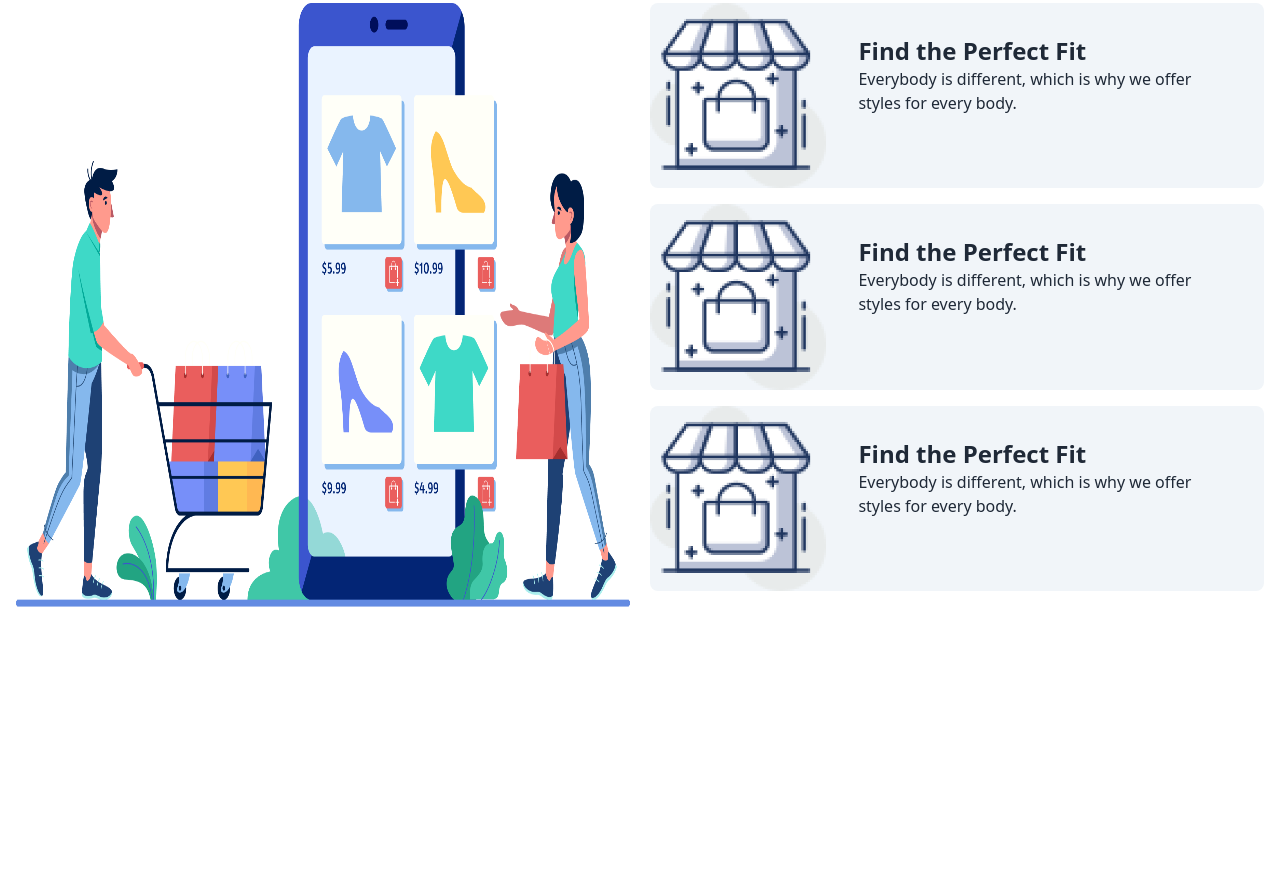
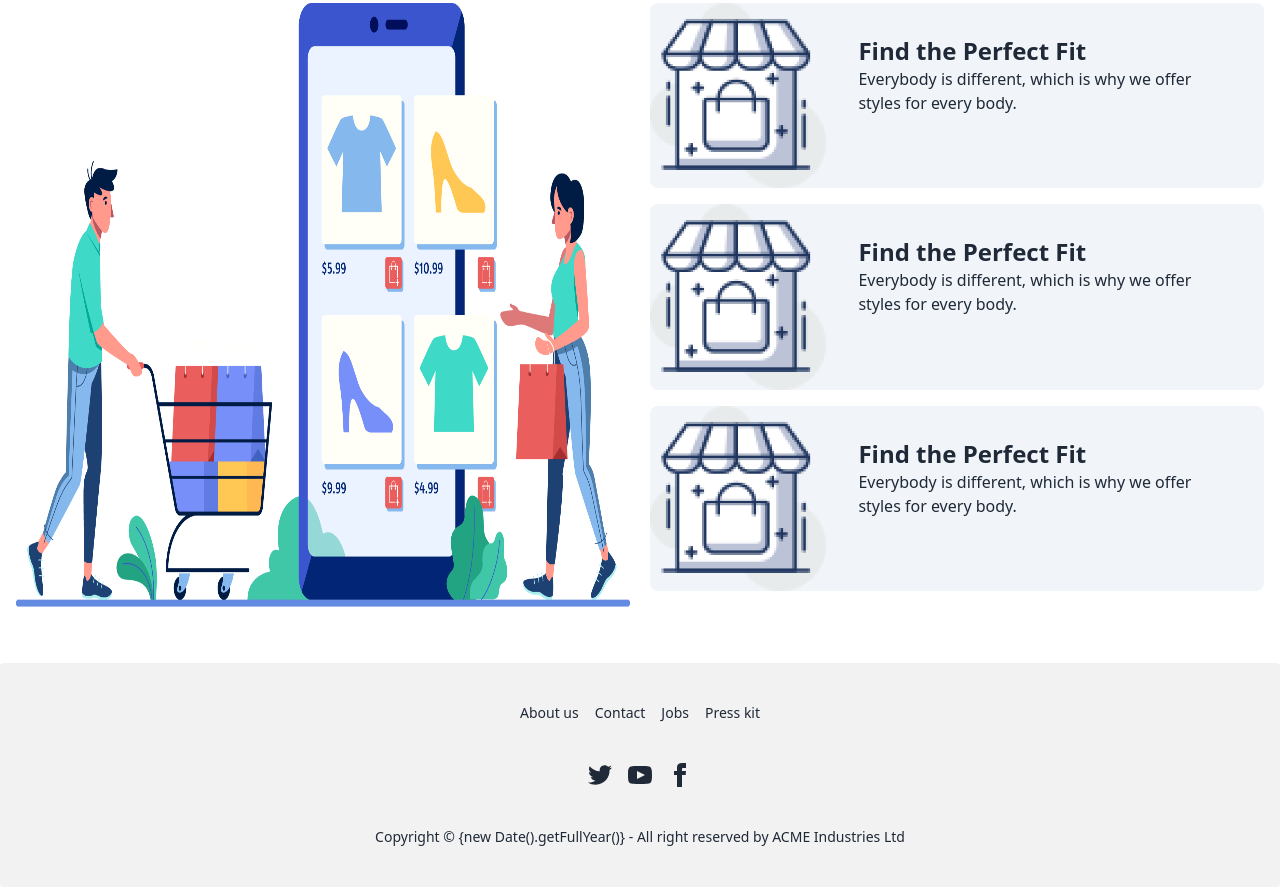
Before and after one commit to Rakibul-Hasan270/penguin-fashion, a plain HTML site: page index.html in a window 1280 px wide. Shown: the part 2313-3200 px from the top of the page. Before the commit the page ends 3016 px from the top, so only its background shows below. Drawn offline with nearby package versions, Linux system fonts and the light colour scheme.

Commit message:
added nav with fremwork library

```diff
--- a/index.html
+++ b/index.html
@@ -162,7 +162,7 @@
                 </div>
             </div>
         </section>
-        <section class="mb-20">
+        <section class="mb-10">
             <div class="grid grid-cols-1 md:grid-cols-2 gap-5 p-4">
                 <div class="order-2">
                     <div class="mb-4 flex bg-slate-100 rounded-lg">
@@ -202,7 +202,47 @@
             </div>
         </section>
     </main>
-
+    <footer>
+        <footer class="footer footer-center bg-base-200 text-base-content rounded p-10">
+            <nav class="grid grid-flow-col gap-4">
+                <a class="link link-hover">About us</a>
+                <a class="link link-hover">Contact</a>
+                <a class="link link-hover">Jobs</a>
+                <a class="link link-hover">Press kit</a>
+            </nav>
+            <nav>
+                <div class="grid grid-flow-col gap-4">
+                    <a>
+                        <svg xmlns="http://www.w3.org/2000/svg" width="24" height="24" viewBox="0 0 24 24"
+                            class="fill-current">
+                            <path
+                                d="M24 4.557c-.883.392-1.832.656-2.828.775 1.017-.609 1.798-1.574 2.165-2.724-.951.564-2.005.974-3.127 1.195-.897-.957-2.178-1.555-3.594-1.555-3.179 0-5.515 2.966-4.797 6.045-4.091-.205-7.719-2.165-10.148-5.144-1.29 2.213-.669 5.108 1.523 6.574-.806-.026-1.566-.247-2.229-.616-.054 2.281 1.581 4.415 3.949 4.89-.693.188-1.452.232-2.224.084.626 1.956 2.444 3.379 4.6 3.419-2.07 1.623-4.678 2.348-7.29 2.04 2.179 1.397 4.768 2.212 7.548 2.212 9.142 0 14.307-7.721 13.995-14.646.962-.695 1.797-1.562 2.457-2.549z">
+                            </path>
+                        </svg>
+                    </a>
+                    <a>
+                        <svg xmlns="http://www.w3.org/2000/svg" width="24" height="24" viewBox="0 0 24 24"
+                            class="fill-current">
+                            <path
+                                d="M19.615 3.184c-3.604-.246-11.631-.245-15.23 0-3.897.266-4.356 2.62-4.385 8.816.029 6.185.484 8.549 4.385 8.816 3.6.245 11.626.246 15.23 0 3.897-.266 4.356-2.62 4.385-8.816-.029-6.185-.484-8.549-4.385-8.816zm-10.615 12.816v-8l8 3.993-8 4.007z">
+                            </path>
+                        </svg>
+                    </a>
+                    <a>
+                        <svg xmlns="http://www.w3.org/2000/svg" width="24" height="24" viewBox="0 0 24 24"
+                            class="fill-current">
+                            <path
+                                d="M9 8h-3v4h3v12h5v-12h3.642l.358-4h-4v-1.667c0-.955.192-1.333 1.115-1.333h2.885v-5h-3.808c-3.596 0-5.192 1.583-5.192 4.615v3.385z">
+                            </path>
+                        </svg>
+                    </a>
+                </div>
+            </nav>
+            <aside>
+                <p>Copyright © {new Date().getFullYear()} - All right reserved by ACME Industries Ltd</p>
+            </aside>
+        </footer>
+    </footer>
 </body>
 
 </html>
```
